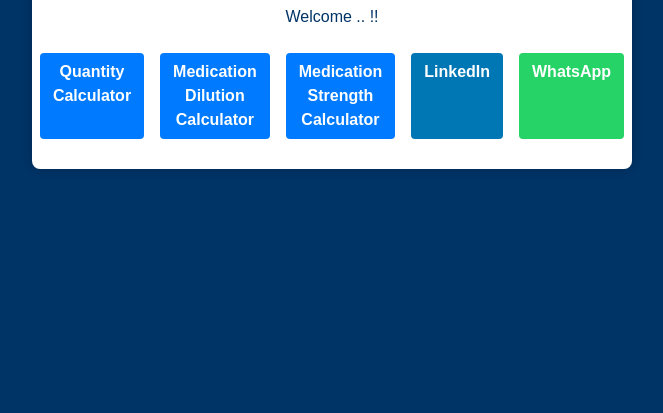
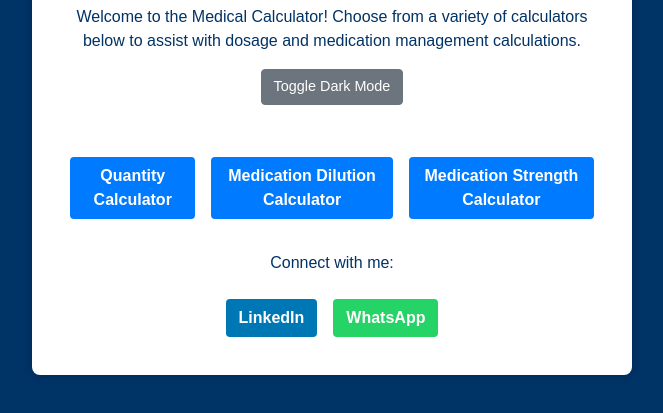
Before and after one commit to AbdelazizGedella/Calculator, a plain HTML site: page main.html in a window 1280 px wide. Shown: the part 241-654 px from the top of the page, without its empty margins (308-971 px from the left). Drawn offline with nearby package versions, Linux system fonts and the light colour scheme.

Commit message:
Update main.html

```diff
--- a/main.html
+++ b/main.html
@@ -9,8 +9,9 @@
     <style>
         body {
             background-color: #003366;
-            color: #fff;
+            color: #ffffff;
             font-family: Arial, sans-serif;
+            transition: background-color 0.3s, color 0.3s;
         }
         .container {
             text-align: center;
@@ -27,7 +28,7 @@
         }
         .btn-custom {
             font-weight: bold;
-            color: #fff;
+            color: #ffffff;
         }
         .btn-calculator {
             background-color: #007bff;
@@ -38,24 +39,40 @@
         .btn-whatsapp {
             background-color: #25d366;
         }
+        .dark-mode .container {
+            background-color: #1e1e1e;
+            color: #ffffff;
+        }
+        .dark-mode body {
+            background-color: #121212;
+            color: #ffffff;
+        }
+        .toggle-dark-mode {
+            margin-bottom: 20px;
+            font-size: 0.9em;
+            color: #ffffff;
+        }
     </style>
 </head>
 <body>
 
 <div class="container">
     <h1>Medical Calculator</h1>
-    <p>Welcome .. !!</p>
+    <p>Welcome to the Medical Calculator! Choose from a variety of calculators below to assist with dosage and medication management calculations.</p>
 
-    <div class="d-flex justify-content-center mt-4">
-        <a href="https://abdelazizgedella.github.io/Calculator/index.html" target="_blank" class="btn btn-custom btn-calculator mx-2">Quantity Calculator</a>
+    <!-- Dark Mode Toggle -->
+    <button class="btn btn-secondary toggle-dark-mode" onclick="toggleDarkMode()">Toggle Dark Mode</button>
 
- <a href="https://abdelazizgedella.github.io/Calculator/index2.html" target="_blank" class="btn btn-custom btn-calculator mx-2">Medication Dilution Calculator</a>
- <a href="https://abdelazizgedella.github.io/Calculator/index3.html" target="_blank" class="btn btn-custom btn-calculator mx-2">Medication Strength Calculator</a>
+    <div class="d-flex flex-column flex-md-row justify-content-center mt-4">
+        <a href="https://abdelazizgedella.github.io/Calculator/index.html" target="_blank" class="btn btn-custom btn-calculator mx-2 my-2">Quantity Calculator</a>
+        <a href="https://abdelazizgedella.github.io/Calculator/index2.html" target="_blank" class="btn btn-custom btn-calculator mx-2 my-2">Medication Dilution Calculator</a>
+        <a href="https://abdelazizgedella.github.io/Calculator/index3.html" target="_blank" class="btn btn-custom btn-calculator mx-2 my-2">Medication Strength Calculator</a>
+    </div>
 
-</br>
-
-        <a href="https://www.linkedin.com/in/abdelaziz-ibrahim-gedeleila-773b2b141?utm_source=share&utm_campaign=share_via&utm_content=profile&utm_medium=ios_app" target="_blank" class="btn btn-custom btn-linkedin mx-2">LinkedIn</a>
-        <a href="https://wa.me/966536564235" target="_blank" class="btn btn-custom btn-whatsapp mx-2">WhatsApp</a>
+    <p class="mt-4">Connect with me:</p>
+    <div class="d-flex flex-column flex-md-row justify-content-center">
+        <a href="https://www.linkedin.com/in/abdelaziz-ibrahim-gedeleila-773b2b141" target="_blank" class="btn btn-custom btn-linkedin mx-2 my-2">LinkedIn</a>
+        <a href="https://wa.me/966536564235" target="_blank" class="btn btn-custom btn-whatsapp mx-2 my-2">WhatsApp</a>
     </div>
 </div>
 
@@ -63,5 +80,11 @@
 <script src="https://code.jquery.com/jquery-3.5.1.slim.min.js"></script>
 <script src="https://cdn.jsdelivr.net/npm/popper.js@1.16.1/dist/umd/popper.min.js"></script>
 <script src="https://stackpath.bootstrapcdn.com/bootstrap/4.5.2/js/bootstrap.min.js"></script>
+<script>
+    // Dark Mode Toggle Function
+    function toggleDarkMode() {
+        document.body.classList.toggle('dark-mode');
+    }
+</script>
 </body>
 </html>
```
